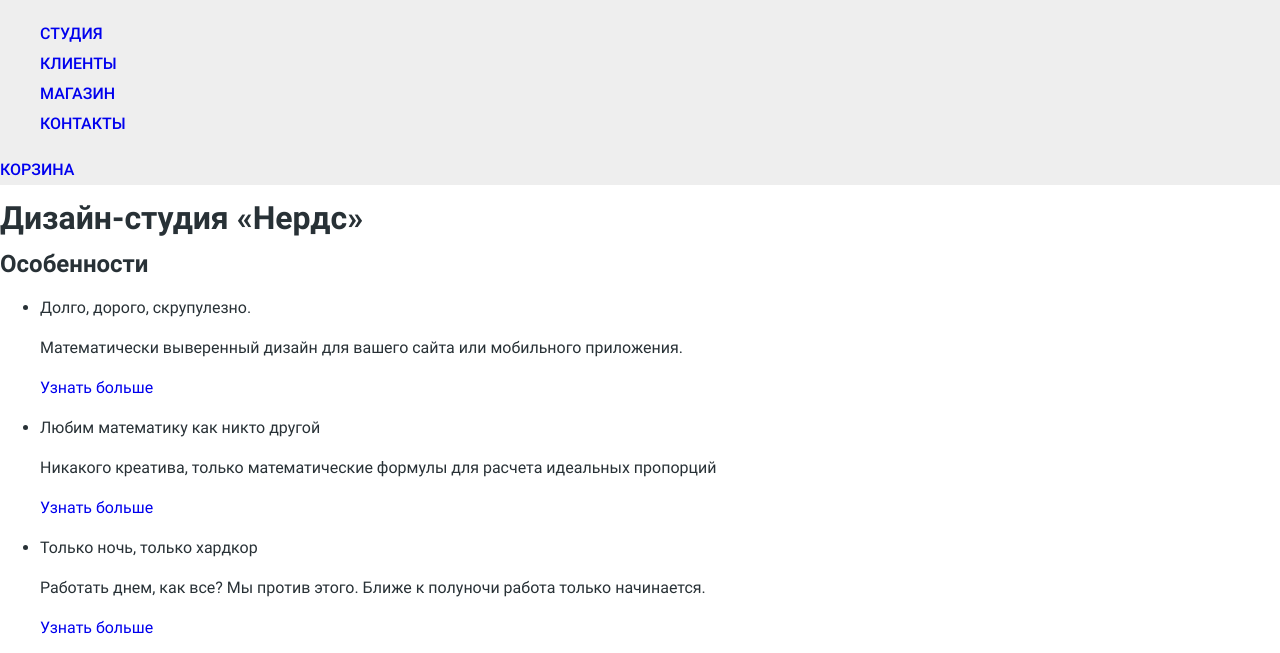
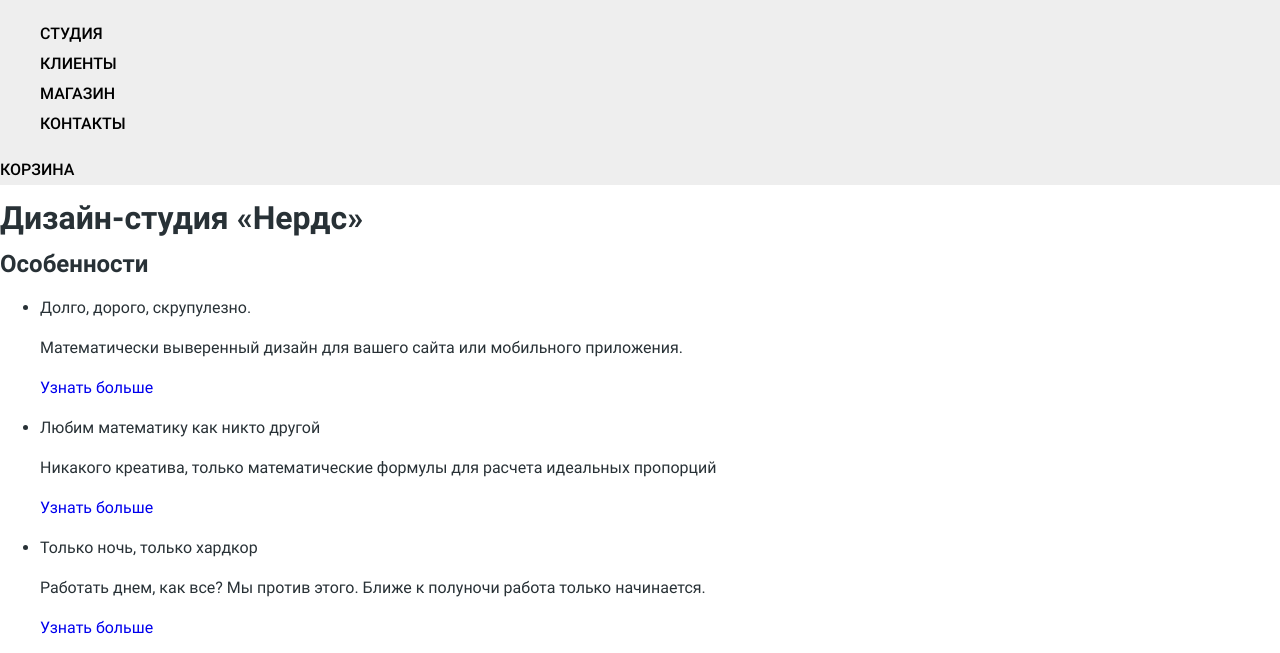
Before and after one commit to tonyamaksimets/982097-nerds-28, a plain HTML site: page index.html in a window 1280 px wide. Shown: the part 73-726 px from the top of the page. Drawn offline with Linux system fonts and the light colour scheme.

Commit message:
Дополнение (задание 8)

```diff
--- a/css/style.css
+++ b/css/style.css
@@ -153,7 +153,9 @@ img {
 }
 
 .site-navigation a:visited,
-.user-navigation a:visited {
+.user-navigation a:visited,
+.site-navigation a:link,
+.user-navigation a:link {
   color: var(--basic-black);
 }
 
```
